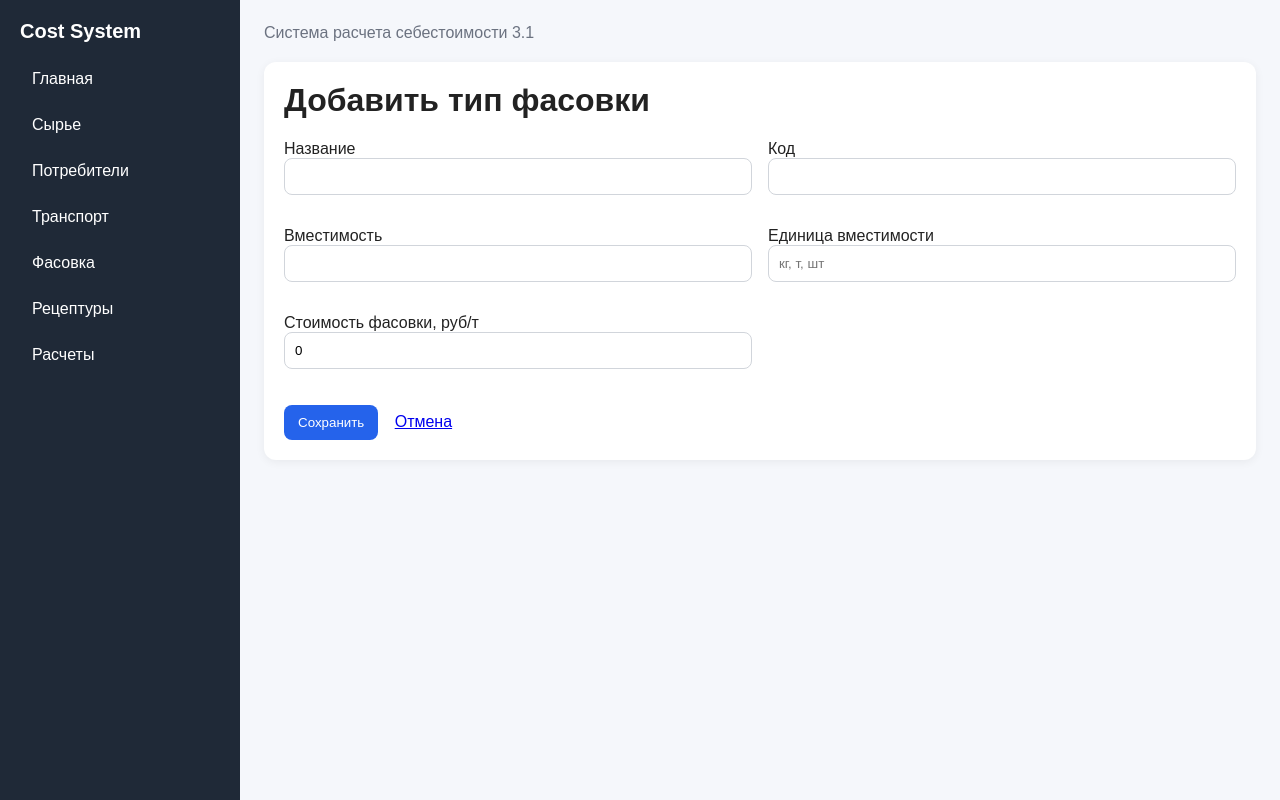
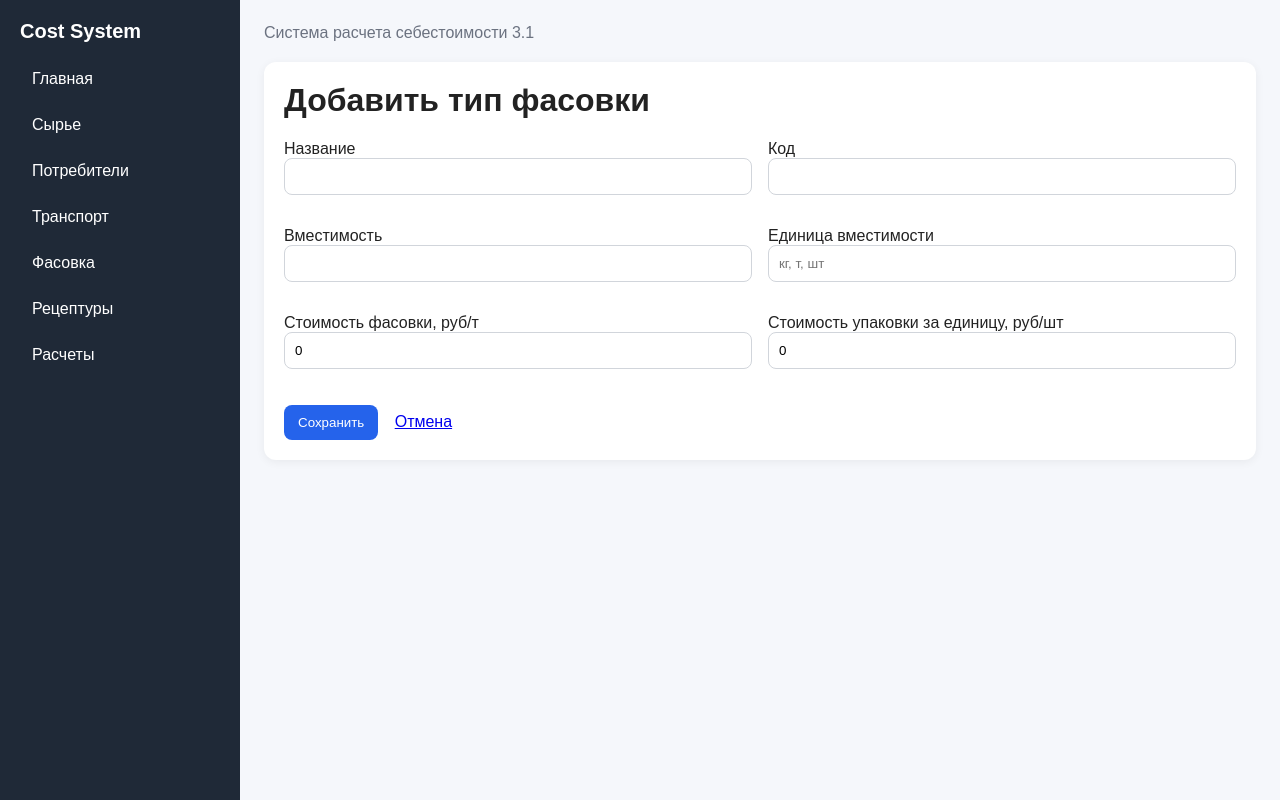
Before and after one commit to gogolevev199/cost-calculator, a FastAPI app: page /packaging-types/new in a window 1280 px wide. Run offline with FastAPI, Linux system fonts and the light colour scheme; some libraries are stand-ins or nearby versions.

Commit message:
add package price to packaging types

```diff
--- a/app/main.py
+++ b/app/main.py
@@ -1526,7 +1526,7 @@ def recipe_version_calculate_page(
 def packaging_page(request: Request):
     with conn.cursor() as cursor:
         cursor.execute("""
-            SELECT id, name, code, capacity_value, capacity_unit, cost_per_ton
+            SELECT id, name, code, capacity_value, capacity_unit, cost_per_ton, package_price
             FROM packaging_types
             WHERE is_active = TRUE
             ORDER BY name
@@ -1542,6 +1542,7 @@ def packaging_page(request: Request):
             "capacity_value": float(row[3]) if row[3] is not None else None,
             "capacity_unit": row[4],
             "cost_per_ton": float(row[5]),
+            "package_price": float(row[6]),
         })
 
     return templates.TemplateResponse(
@@ -1566,21 +1567,23 @@ def packaging_type_create(
     code: str = Form(""),
     capacity_value: float | None = Form(None),
     capacity_unit: str = Form(""),
-    cost_per_ton: float = Form(...)
+    cost_per_ton: float = Form(...),
+    package_price: float = Form(...)
 ):
     with conn.cursor() as cursor:
         cursor.execute(
             """
             INSERT INTO packaging_types
-            (name, code, capacity_value, capacity_unit, cost_per_ton)
-            VALUES (%s, %s, %s, %s, %s)
+            (name, code, capacity_value, capacity_unit, cost_per_ton, package_price)
+            VALUES (%s, %s, %s, %s, %s, %s)
             """,
             (
                 name,
                 code,
                 capacity_value,
                 capacity_unit,
-                cost_per_ton
+                cost_per_ton,
+                package_price
             )
         )
 
--- a/schema.sql
+++ b/schema.sql
@@ -389,6 +389,7 @@ CREATE TABLE IF NOT EXISTS packaging_types (
     capacity_value NUMERIC(18,3),
     capacity_unit VARCHAR(50),
     cost_per_ton NUMERIC(18,2) NOT NULL DEFAULT 0,
+    package_price NUMERIC(18,2) NOT NULL DEFAULT 0,
     is_active BOOLEAN NOT NULL DEFAULT TRUE,
     created_at TIMESTAMP NOT NULL DEFAULT NOW(),
     updated_at TIMESTAMP NOT NULL DEFAULT NOW()
--- a/templates/packaging_type_form.html
+++ b/templates/packaging_type_form.html
@@ -31,6 +31,11 @@
             <label>Стоимость фасовки, руб/т</label>
             <input type="number" step="0.01" name="cost_per_ton" required value="0">
         </div>
+
+        <div class="form-group">
+            <label>Стоимость упаковки за единицу, руб/шт</label>
+            <input type="number" step="0.01" name="package_price" required value="0">
+        </div>
     </div>
 
     <div style="margin-top:20px;">
--- a/templates/packaging_types.html
+++ b/templates/packaging_types.html
@@ -16,7 +16,8 @@
             <th>Название</th>
             <th>Код</th>
             <th>Вместимость</th>
-            <th>Стоимость, руб/т</th>
+            <th>Фасовка, руб/т</th>
+            <th>Упаковка, руб/ед.</th>
         </tr>
     </thead>
     <tbody>
@@ -32,6 +33,7 @@
                 {% endif %}
             </td>
             <td>{{ p.cost_per_ton }}</td>
+            <td>{{ p.package_price }}</td>
         </tr>
         {% endfor %}
     </tbody>
```
